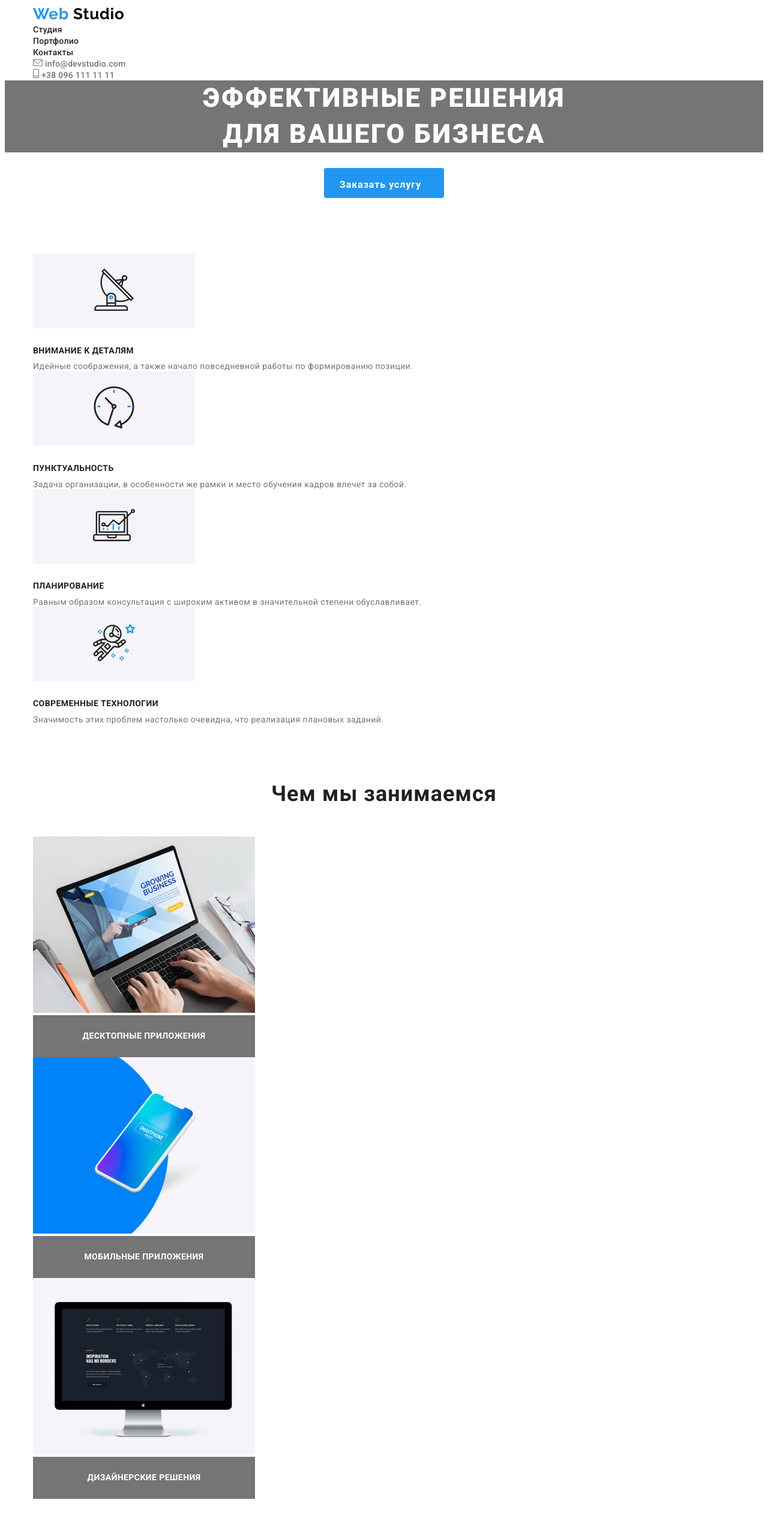
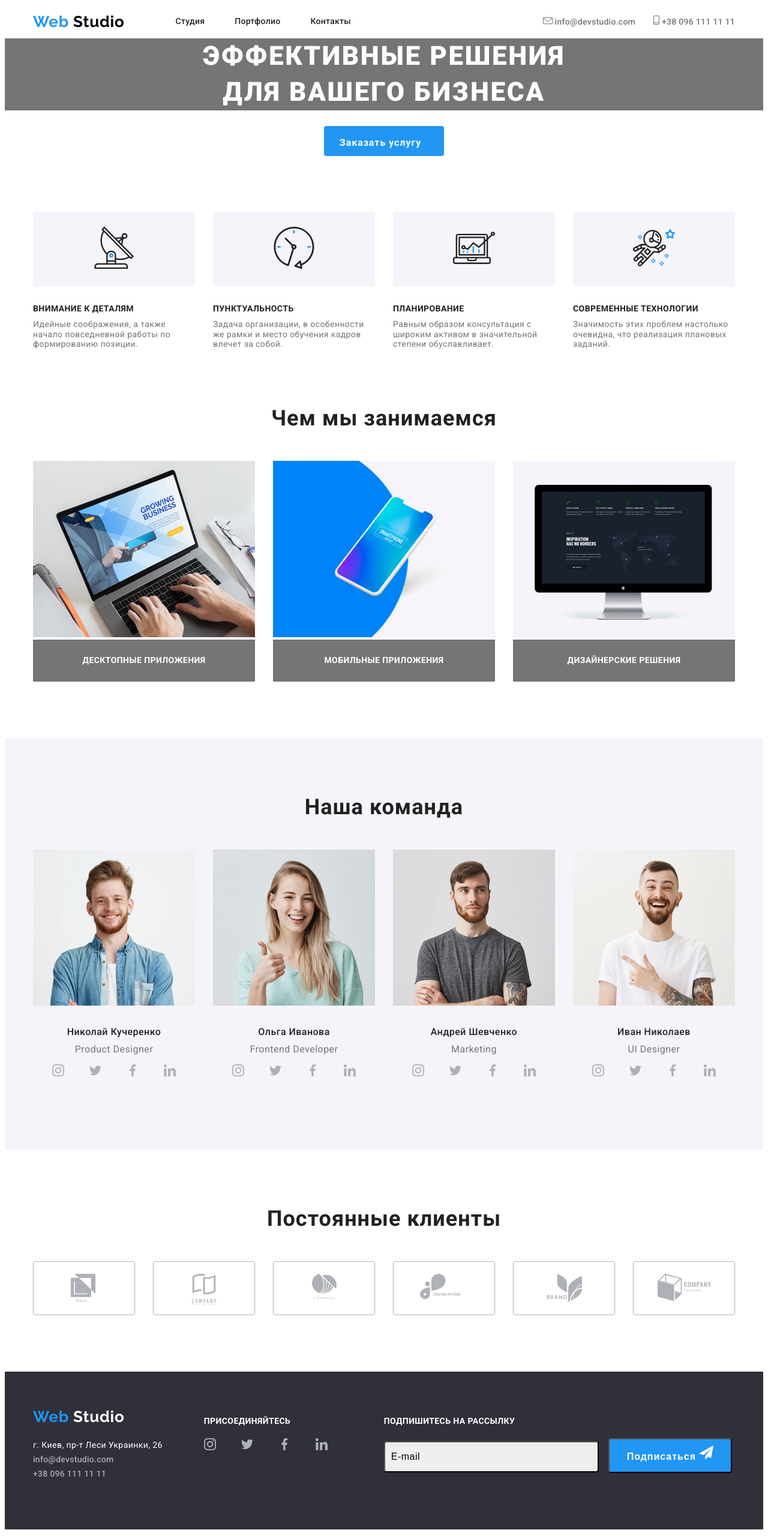
Before and after one commit to RomanDolid/goit-markup-hw-03, a plain HTML site: page index.html in a window 1280 px wide. Shown: the top 2560 px of the page at 60% size. Drawn offline with Linux system fonts and the light colour scheme.

Commit message:
окончание работы по дз3

```diff
--- a/css/styles.css
+++ b/css/styles.css
@@ -6,7 +6,9 @@
   --accent-futer-color: rgba(255, 255, 255, 0.6);
   --logo-color: #000000;
   --beck-btn-portfolio: #f5f4fa;
-
+  --second-border-colo: #afb1b8;
+  --portfolio-border-color: #EEEEEE;
+  --beck-futer-color: #2F303A;
 }
 
 html {
@@ -25,6 +27,11 @@ body {
 
   font-family: "Roboto", sans-serif;
 }
+.list {
+  margin: 0;
+  padding: 0;
+  list-style: none;
+}
 
 .container {
   margin-left: auto;
@@ -32,6 +39,33 @@ body {
   width: 1200px;
   padding-left: 15px;
   padding-right: 15px;
+}
+
+.site-nav {
+  display: flex;
+  margin-left: 85px;
+}
+.site-nav .item + .item {
+  margin-left: 50px;
+}
+.site-nav .link {
+  display: block;
+  padding-top: 20px;
+  padding-bottom: 20px;
+}
+
+.auth-nav {
+  display: flex;
+}
+.contakts {
+  margin-left: auto;
+}
+.auth-nav .item + .item {
+  margin-left: 30px;
+}
+.main-nav {
+  display: flex;
+  align-items: center;
 }
 
 .logo {
@@ -46,11 +80,6 @@ body {
 }
 .logo .first-word {
   color: var(--accent-color);
-}
-.list {
-  margin: 0;
-  padding: 0;
-  list-style: none;
 }
 
 .list .link,
@@ -126,8 +155,16 @@ body {
   line-height: 1.87;
   letter-spacing: 0.06em;
 }
+.excellence {
+  display: flex;
+}
+
+.excellence .item + .item {
+  margin-left: 30px;
+}
 
 .icone {
+  display: inline-block;
   padding: 25px 100px;
   width: 270px;
   background-color: var(--beck-btn-portfolio);
@@ -167,6 +204,25 @@ body {
   margin-top: 0;
   margin-bottom: 50px;
 }
+
+.our-work {
+  display: flex;
+}
+.our-work .item + .item {
+  margin-left: 30px;
+}
+.our-team {
+  display: flex;
+}
+.our-team .item + .item {
+  margin-left: 30px;
+}
+
+.my-link {
+  display: flex;
+  justify-content: space-between;
+}
+
 .operations .text {
   margin: 0;
   width: 370px;
@@ -225,19 +281,38 @@ body {
 }
 
 .team .link:hover,
-.clients .link:hover,
 .futer-link .link:hover {
   background-color: var(--accent-color);
 }
 
+.our-clients {
+  display: flex;
+  align-items: stretch;
+}
+.our-clients .item + .item {
+  margin-left: 30px;
+}
+
 .logo-clients {
+  padding-top: 20px;
   width: 170px;
-  padding-top: 20px;
+  height: 90px;
   text-align: center;
+  border-radius: 4px;
+  border: 1px solid var(--second-border-colo);
+  box-sizing: border-box;
+}
+
+.clients .logo-clients:hover {
+  border-color: var(--accent-color);
+}
+
+.main-futr-nav {
+  display: flex;
 }
 
 .futer-nav {
-  background-color: var(--title-text-color);
+  background-color: var(--beck-futer-color);
   color: var(--primary-white-color);
 }
 .futer-nav .logo,
@@ -270,6 +345,8 @@ body {
 .futer-link {
   padding-top: 72px;
   padding-bottom: 100px;
+  margin-right: 94px;
+  margin-left: 69px;
 }
 .foter-account {
   padding-top: 72px;
@@ -277,12 +354,16 @@ body {
 }
 
 .futer-link .list {
-  margin-top: 20px;
   width: 206px;
 }
 
 .futer-link .link {
   text-decoration: none;
+}
+.our-link {
+  display: flex;
+  justify-content: space-between;
+  margin-top: 20px;
 }
 
 .futer-btn {
@@ -290,16 +371,22 @@ body {
 }
 .windows {
   width: 358px;
-  height: 50px;
   border-radius: 4px;
   text-align: left;
-  padding-left: 16px;
+  padding-left: 10px;
+  padding-top: 14px;
+  padding-bottom: 14px;
+  margin-right: 12px;
+
+  font-weight: 400;
+  font-size: 16px;
+  line-height: 1.25;
+  letter-spacing: 0.03em;
 }
 
 .btn {
   display: inline-block;
   min-width: 200px;
-  height: 50px;
   border-radius: 4px;
   padding: 10px 29px;
 
@@ -310,8 +397,6 @@ body {
   font-size: 16px;
   line-height: 1.87;
   letter-spacing: 0.06em;
-
-
 }
 
 /* Portfolio */
@@ -320,6 +405,9 @@ body {
 }
 
 .btn-portfolio {
+  border-radius: 4px;
+  border-color: transparent;
+  padding: 6px 22px;
   color: var(--primary-text-color);
   background-color: var(--beck-btn-portfolio);
 
@@ -328,6 +416,13 @@ body {
   line-height: 1.63;
   text-align: center;
   letter-spacing: 0.03em;
+}
+.portfolio-nav {
+  display: flex;
+  justify-content: center;
+}
+.portfolio-nav .item + .item {
+  margin-left: 8px;
 }
 
 .btn-portfolio:hover,
@@ -339,8 +434,36 @@ body {
 .portfolio .link {
   text-decoration: none;
 }
+.filter {
+  margin-top: 93px;
+  margin-bottom: 50px;
+}
+
+.flex-list {
+  display: flex;
+  flex-wrap: wrap;
+  margin-bottom: 94px;
+}
+
+.flex-list .item {
+  width: 370px;
+  margin-right: 30px;
+  margin-bottom: 30px;
+  border: 1px solid var(--portfolio-border-color);
+
+}
+.flex-list .item:nth-child(3n) {
+  margin-right: 0;
+  margin-bottom: 30px;
+}
+.flex-list .item:nth-last-child(-n + 3) {
+  margin-bottom: 0;
+}
 
 .portfolio .title {
+  margin-top: 0;
+  margin-bottom: 4px;
+  margin-left: 24px;
   color: var(--primary-text-color);
 
   font-weight: 700;
@@ -349,6 +472,9 @@ body {
   letter-spacing: 0.06em;
 }
 .portfolio .desc {
+  margin-top: 0;
+  margin-bottom: 20px;
+  margin-left: 24px;
   color: var(--title-text-color);
 
   font-weight: 400;
--- a/index.html
+++ b/index.html
@@ -14,24 +14,24 @@
 <body>
   <header class="page-heder">
     <div class="container">
-      <nav>
+      <nav class="main-nav">
         <a href="./index.html" id="logotip" class="logo"><span class="first-word">Web</span> Studio</a>
-        <ul class="list">
-          <li><a href="" class="link">Студия</a></li>
-          <li><a href="./portfolio.html" class="link">Портфолио</a></li>
-          <li><a href="" class="link">Контакты</a></li>
+        <ul class="site-nav list">
+          <li class="item"><a href="" class="link">Студия</a></li>
+          <li class="item"><a href="./portfolio.html" class="link">Портфолио</a></li>
+          <li class="item"><a href="" class="link">Контакты</a></li>
         </ul>
-      </nav>
+
 
       <address class="contakts">
-        <ul class="list">
-          <li>
+        <ul class="auth-nav list">
+          <li class="item">
             <img src="./images/envelope.svg" aria-label="e-mail" width="16">
             <a href="mailto:info@devstudio.com" target="_blank" rel="noopener" class="link">
               info@devstudio.com
             </a>
           </li>
-          <li>
+          <li class="item">
             <img src="./images/smartphone.svg" aria-label="phone" width="10">
             <a href="tel:+380961111111" target="_blank" rel="noopener" class="link">
               +38 096 111 11 11
@@ -39,6 +39,7 @@
           </li>
         </ul>
       </address>
+    </nav>
     </div>
   </header>
 
@@ -51,29 +52,29 @@
     <section class="advantage">
       <div class="container">
         <h2 hidden>Наши преимущества</h2>
-        <ul class="list">
-          <li>
+        <ul class="excellence list">
+          <li class="item">
             <div class="icone">
               <img src="./images/antenna.svg" aria-label="антена" width="70">
             </div>
             <h3 class="title">Внимание к деталям</h3>
             <p class="text">Идейные соображения, а также начало повседневной работы по формированию позиции.</p>
           </li>
-          <li>
+          <li class="item">
             <div class="icone">
               <img src="./images/clock.svg" aria-label="часы" width="70">
             </div>
             <h3 class="title">Пунктуальность</h3>
             <p class="text">Задача организации, в особенности же рамки и место обучения кадров влечет за собой.</p>
           </li>
-          <li>
+          <li class="item">
             <div class="icone">
               <img src="./images/diagram.svg" aria-label="диаграма" width="70">
             </div>
             <h3 class="title">Планирование</h3>
             <p class="text">Равным образом консультация с широким активом в значительной степени обуславливает.</p>
           </li>
-          <li>
+          <li class="item">
             <div class="icone">
               <img src="./images/astronaut.svg" aria-label="астронавт" width="70">
             </div>
@@ -86,16 +87,16 @@
     <section class="operations">
       <div class="container">
         <h2 class="title">Чем мы занимаемся</h2>
-        <ul class="list">
-          <li>
+        <ul class="list our-work">
+          <li class="item">
             <img src="./images/leptop.jpg" alt="десктоп" width="370">
             <p class="text">Десктопные приложения</p>
           </li>
-          <li>
+          <li class="item">
             <img src="./images/smart.jpg" alt="мобильные" width="370">
             <p class="text">Мобильные приложения</p>
           </li>
-          <li>
+          <li class="item">
             <img src="./images/PC.jpg" alt="дизайнерские" width="370">
             <p class="text">Дизайнерские решения</p>
           </li>
@@ -106,103 +107,103 @@
     <section class="team">
       <div class="container">
         <h2 class="title">Наша команда</h2>
-        <ul class="list">
-          <li>
+        <ul class="list our-team">
+          <li class="item">
             <div class="container-persons">
               <img src="./images/kucherenko.jpg" alt="Кучеренко" width="270">
               <h3 class="team-persons">Николай Кучеренко</h3>
               <p class="text">Product Designer</p>
-              <ul class="list">
-                <li>
+              <ul class="list my-link">
+                <li class="item">
                   <a href="" target="_blank" rel="noopener" class="link"><img src="./images/instagram.svg"
-                      aria-label="instagram" width="20">instagram</a>
+                      aria-label="instagram" width="20"></a>
                 </li>
-                <li>
+                <li class="item">
                   <a href="" target="_blank" rel="noopener" class="link"><img src="./images/twitter.svg"
-                      aria-label="twitter" width="20">twitter</a>
+                      aria-label="twitter" width="20"></a>
                 </li>
-                <li>
+                <li class="item">
                   <a href="" target="_blank" rel="noopener" class="link"><img src="./images/facebook.svg"
-                      aria-label="facebook" width="20">facebook</a>
+                      aria-label="facebook" width="20"></a>
                 </li>
-                <li>
+                <li class="item">
                   <a href="" target="_blank" rel="noopener" class="link"><img src="./images/linkedin.svg"
-                      aria-label="linkedin" width="20">linkedin</a>
+                      aria-label="linkedin" width="20"></a>
                 </li>
               </ul>
             </div>
           </li>
-          <li>
+          <li class="item">
             <div class="container-persons">
               <img src="./images/ivanova.jpg" alt="Иванова" width="270">
               <h3 class="team-persons">Ольга Иванова</h3>
               <p class="text">Frontend Developer</p>
-              <ul class="list">
-                <li>
+              <ul class="list my-link">
+                <li class="item">
                   <a href="" target="_blank" rel="noopener" class="link"><img src="./images/instagram.svg"
-                      aria-label="instagram" width="20">instagram</a>
+                      aria-label="instagram" width="20"></a>
                 </li>
-                <li>
+                <li class="item">
                   <a href="" target="_blank" rel="noopener" class="link"><img src="./images/twitter.svg"
-                      aria-label="twitter" width="20">twitter</a>
+                      aria-label="twitter" width="20"></a>
                 </li>
-                <li>
+                <li class="item">
                   <a href="" target="_blank" rel="noopener" class="link"><img src="./images/facebook.svg"
-                      aria-label="facebook" width="20">facebook</a>
+                      aria-label="facebook" width="20"></a>
                 </li>
-                <li>
+                <li class="item">
                   <a href="" target="_blank" rel="noopener" class="link"><img src="./images/linkedin.svg"
-                      aria-label="linkedin" width="20">linkedin</a>
+                      aria-label="linkedin" width="20"></a>
                 </li>
               </ul>
             </div>
           </li>
-          <li>
+          <li class="item">
             <div class="container-persons">
               <img src="./images/schevchenko.jpg" alt="Шевченко" width="270">
               <h3 class="team-persons">Андрей Шевченко</h3>
               <p class="text">Marketing</p>
-              <ul class="list">
-                <li>
+              <ul class="list my-link">
+                <li class="item">
                   <a href="" target="_blank" rel="noopener" class="link"><img src="./images/instagram.svg"
-                      aria-label="instagram" width="20">instagram</a>
+                      aria-label="instagram" width="20"></a>
                 </li>
-                <li>
+                <li class="item">
                   <a href="" target="_blank" rel="noopener" class="link"><img src="./images/twitter.svg"
-                      aria-label="twitter" width="20">twitter</a>
+                      aria-label="twitter" width="20"></a>
                 </li>
-                <li>
+                <li class="item">
                   <a href="" target="_blank" rel="noopener" class="link"><img src="./images/facebook.svg"
-                      aria-label="facebook" width="20">facebook</a>
+                      aria-label="facebook" width="20"></a>
                 </li>
-                <li>
+                <li class="item">
                   <a href="" target="_blank" rel="noopener" class="link"><img src="./images/linkedin.svg"
-                      aria-label="linkedin" width="20">linkedin</a>
+                      aria-label="linkedin" width="20"></a>
                 </li>
               </ul>
             </div>
           </li>
-          <li>
+          <li class="item">
             <div class="container-persons">
               <img src="./images/nikolaev.jpg" alt="Николаев" width="270">
               <h3 class="team-persons">Иван Николаев</h3>
               <p class="text">UI Designer</p>
-              <ul class="list">
-                <li>
+              <ul class="list my-link">
+                <li class="item">
                   <a href="" target="_blank" rel="noopener" class="link"><img src="./images/instagram.svg"
-                      aria-label="instagram" width="20">instagram</a>
+                      aria-label="instagram" width="20"></a>
                 </li>
-                <li>
+                <li class="item">
                   <a href="" target="_blank" rel="noopener" class="link"><img src="./images/twitter.svg"
-                      aria-label="twitter" width="20">twitter</a>
+                      aria-label="twitter" width="20"></a>
                 </li>
-                <li>
+                <li class="item">
                   <a href="" target="_blank" rel="noopener" class="link"><img src="./images/facebook.svg"
-                      aria-label="facebook" width="20">facebook</a>
+                      aria-label="facebook" width="20"></a>
                 </li>
-                <li>
+                <li class="item">
                   <a href="" target="_blank" rel="noopener" class="link"><img src="./images/linkedin.svg"
-                      aria-label="linkedin" width="20">linkedin</a>
+                      aria-label="linkedin" width="20"></a>
                 </li>
               </ul>
             </div>
@@ -213,29 +214,29 @@
     <section class="clients">
       <div class="container">
         <h2 class="title">Постоянные клиенты</h2>
-        <ul class="list">
-          <li>
+        <ul class="list our-clients">
+          <li class="item">
             <div class="logo-clients">
               <a href="" class="link"><img src="./images/logo1.svg" aria-label=""></a>
             </div>
           </li>
-          <li>
+          <li class="item">
             <div class="logo-clients"><a href="" class="link"><img src="./images/logo2.svg" aria-label=""></a>
             </div>
           </li>
-          <li>
+          <li class="item">
             <div class="logo-clients"><a href="" class="link"><img src="./images/logo3.svg" aria-label=""></a>
             </div>
           </li>
-          <li>
+          <li class="item">
             <div class="logo-clients"><a href="" class="link"><img src="./images/logo4.svg" aria-label=""></a>
             </div>
           </li>
-          <li>
+          <li class="item">
             <div class="logo-clients"><a href="" class="link"><img src="./images/logo5.svg" aria-label=""></a>
             </div>
           </li>
-          <li>
+          <li class="item">
             <div class="logo-clients"><a href="" class="link"><img src="./images/logo6.svg" aria-label=""></a>
             </div>
           </li>
@@ -245,7 +246,7 @@
   </main>
 
   <footer class="futer-nav">
-    <div class="container">
+    <div class="container main-futr-nav">
       <div class="futer-address">
         <h2 class="futer-logo"><a href="#logotip" class="logo"><span class="first-word">Web</span> Studio</a></h2>
         <address class="contakts">
@@ -259,23 +260,23 @@
       </div>
       <div class="futer-link">
         <b class="title">Присоединяйтесь</b>
-        <ul class="list">
-          <li>
+        <ul class="list our-link">
+          <li class="item">
             <a href="" target="_blank" rel="noopener" class="link"><img src="./images/instagram.svg"
-                aria-label="instagram" width="20">instagram</a>
+                aria-label="instagram" width="20"></a>
           </li>
-          <li>
+          <li class="item">
             <a href="" target="_blank" rel="noopener" class="link"><img src="./images/twitter.svg" aria-label="twitter"
-                width="20">twitter</a>
+                width="20"></a>
           </li>
-          <li>
+          <li class="item">
             <a href="" target="_blank" rel="noopener" class="link"><img src="./images/facebook.svg"
-                aria-label="facebook" width="20">facebook</a>
-          </li>
+                aria-label="facebook" width="20"></a>
+          </li class="item">
           <li>
             <a href="" target="_blank" rel="noopener" class="link"><img src="./images/linkedin.svg"
-                aria-label="linkedin" width="20">linkedin</a>
-          </li>
+                aria-label="linkedin" width="20"></a>
+          </li class="item">
         </ul>
       </div>
       <div class="foter-account">
```
Also changed, not shown: portfolio.html (+61 -51 lines).
